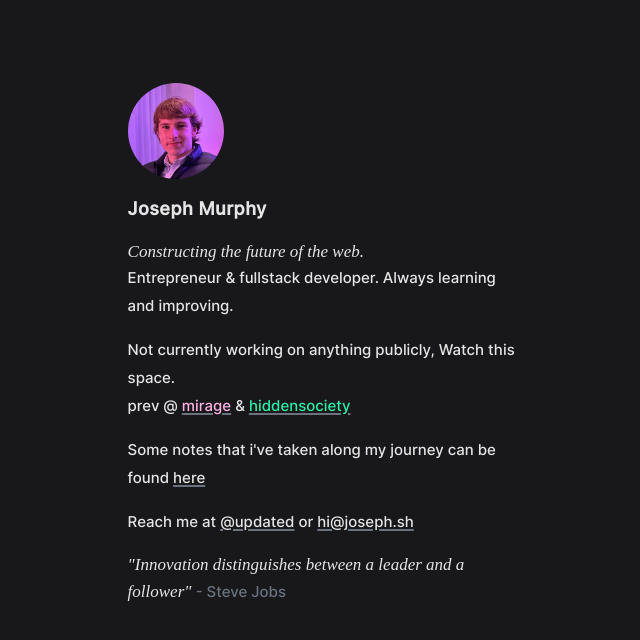
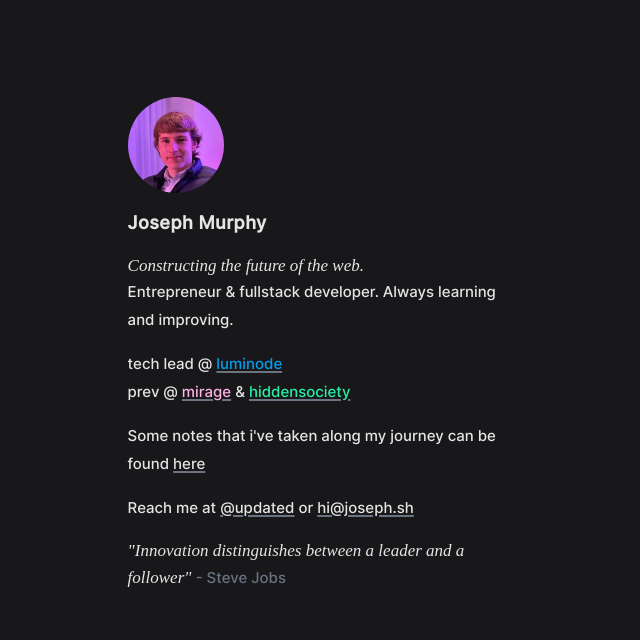
Before and after one commit to purchasable/website, a Next.js app: page / in a window 1280 px wide. Shown: the top 640 px of the page, without its empty margins (314-954 px from the left). Built offline with nearby package versions, Linux system fonts and the light colour scheme; a web font is replaced by a local one.

Commit message:
feat: new site addition :slay:

```diff
--- a/pages/index.tsx
+++ b/pages/index.tsx
@@ -20,10 +20,17 @@ const Home: NextPage = () => {
                     </span>
                 </p>
                 <p className="font-inter font-normal leading-7 decoration-gray-500 decoration-2 underline-offset-2">
-                    Not currently working on anything publicly, Watch this
-                    space. <br /> prev @{" "}
+                    tech lead @{" "}
                     <a
-                        href="https://www.miragebots.io"
+                        href="https://twitter.com/luminodelabs"
+                        target={"_blank"}
+                        className="underline text-[#059dea]"
+                    >
+                        luminode
+                    </a>
+                    <br /> prev @{" "}
+                    <a
+                        href="https://twitter.com/miragebots"
                         target={"_blank"}
                         className="underline text-[#ffb3e4]"
                     >
```
